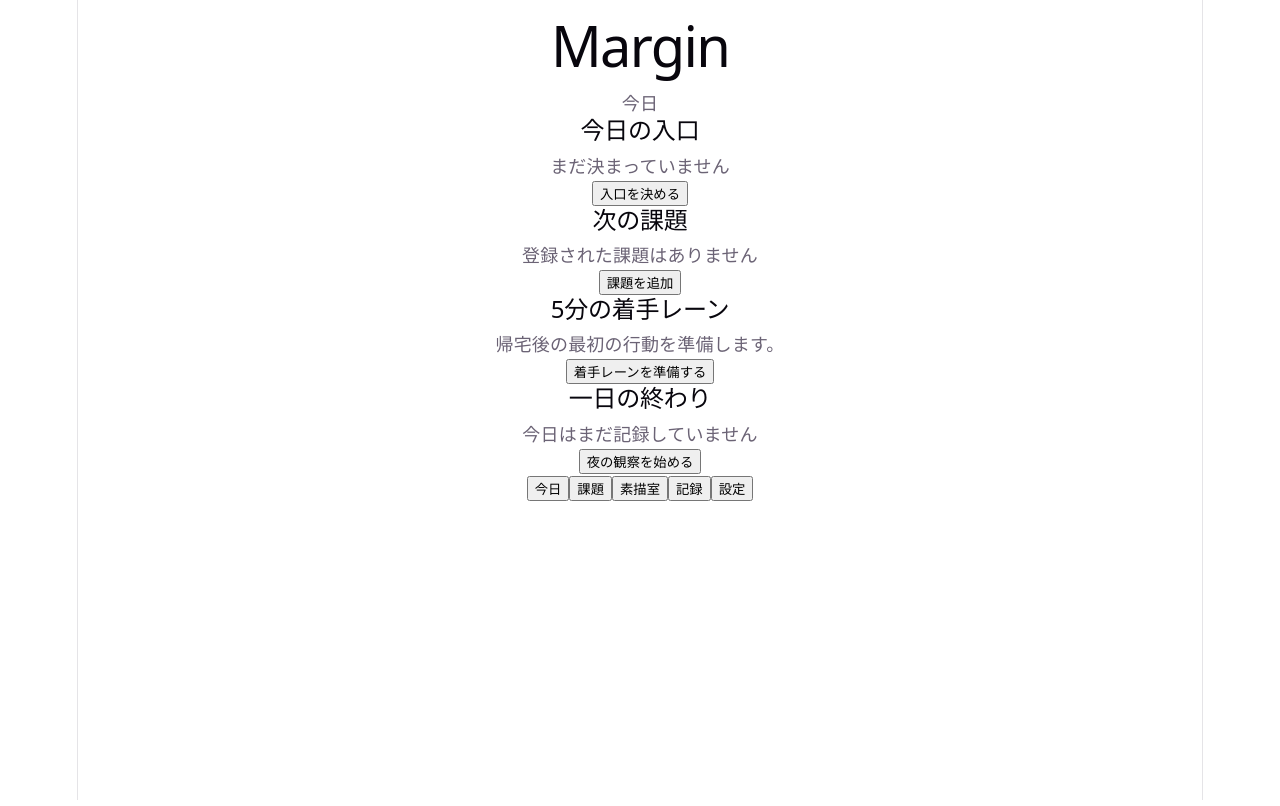
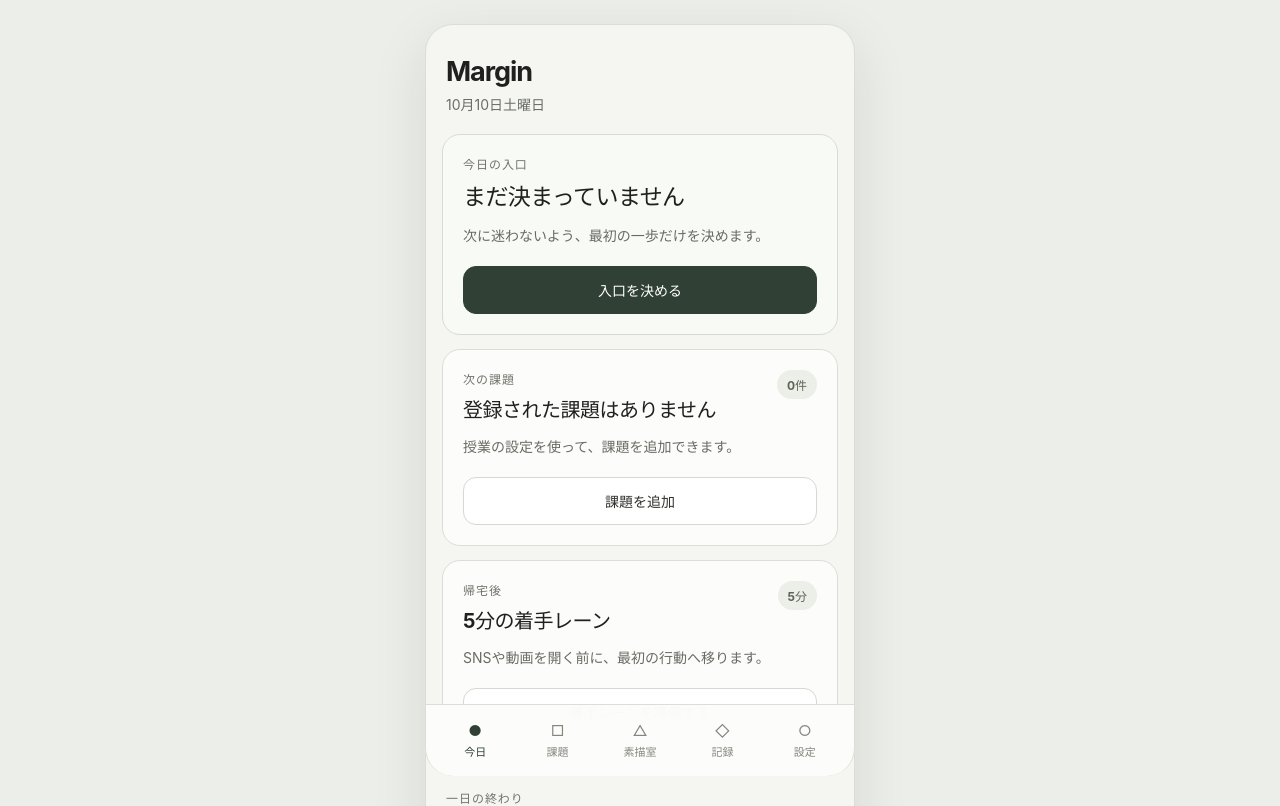
Before and after one commit to Aimai-anemone/margin, a React (Vite) app: page / in a window 1280 px wide. Shown: the top 806 px of the page. Built offline with nearby package versions, Linux system fonts and the light colour scheme.

Commit message:
Create Margin home screen

```diff
--- a/src/App.css
+++ b/src/App.css
@@ -1,184 +1,222 @@
-.counter {
+#root {
+  min-height: 100vh;
+}
+
+button {
+  font: inherit;
+}
+
+.app {
+  position: relative;
+  width: 100%;
+  max-width: 430px;
+  min-height: 100vh;
+  margin: 0 auto;
+  padding-bottom: 96px;
+  background-color: #f5f6f2;
+  color: #20211f;
+}
+
+.app-header {
+  padding: 30px 20px 20px;
+}
+
+.app-name {
+  margin: 0;
+  font-size: 27px;
+  font-weight: 700;
+  letter-spacing: -0.04em;
+}
+
+.today-date {
+  margin: 6px 0 0;
+  color: #6b6e66;
+  font-size: 14px;
+}
+
+.main-content {
+  display: grid;
+  gap: 14px;
+  padding: 0 16px 32px;
+}
+
+.card {
+  padding: 20px;
+  border: 1px solid #dcddd7;
+  border-radius: 18px;
+  background-color: #fcfcfa;
+}
+
+.primary-card {
+  border-color: #d6dcd2;
+  background-color: #f8faf6;
+}
+
+.section-label {
+  margin: 0 0 9px;
+  color: #70736b;
+  font-size: 12px;
+  font-weight: 650;
+  letter-spacing: 0.08em;
+}
+
+.card-title {
+  margin: 0;
+  font-size: 20px;
+  font-weight: 650;
+  line-height: 1.45;
+  letter-spacing: -0.025em;
+}
+
+.primary-card .card-title {
+  font-size: 23px;
+}
+
+.supporting-text {
+  margin: 10px 0 18px;
+  color: #696c64;
+  font-size: 14px;
+  line-height: 1.7;
+}
+
+.card-heading {
+  display: flex;
+  align-items: flex-start;
+  justify-content: space-between;
+  gap: 16px;
+}
+
+.badge {
+  flex-shrink: 0;
+  padding: 6px 10px;
+  border-radius: 999px;
+  background-color: #eceee8;
+  color: #5e6259;
+  font-size: 12px;
+  font-weight: 650;
+}
+
+.primary-button,
+.secondary-button {
+  width: 100%;
+  min-height: 48px;
+  padding: 11px 16px;
+  border-radius: 13px;
+  font-size: 14px;
+  font-weight: 650;
+  cursor: pointer;
+}
+
+.primary-button {
+  border: 1px solid #304034;
+  background-color: #304034;
+  color: #ffffff;
+}
+
+.secondary-button {
+  border: 1px solid #d6d8d1;
+  background-color: #ffffff;
+  color: #30312e;
+}
+
+.primary-button:hover {
+  background-color: #263529;
+}
+
+.secondary-button:hover {
+  background-color: #f6f7f3;
+}
+
+.primary-button:active,
+.secondary-button:active,
+.text-button:active,
+.nav-item:active {
+  transform: scale(0.98);
+}
+
+.closing-section {
+  display: flex;
+  align-items: center;
+  justify-content: space-between;
+  gap: 18px;
+  padding: 18px 4px 10px;
+}
+
+.closing-title {
+  margin: 0;
   font-size: 16px;
-  padding: 5px 10px;
-  border-radius: 5px;
-  color: var(--accent);
-  background: var(--accent-bg);
-  border: 2px solid transparent;
-  transition: border-color 0.3s;
-  margin-bottom: 24px;
+  font-weight: 620;
+  line-height: 1.5;
+}
 
-  &:hover {
-    border-color: var(--accent-border);
+.text-button {
+  flex-shrink: 0;
+  padding: 10px 0;
+  border: 0;
+  background-color: transparent;
+  color: #3d5744;
+  font-size: 13px;
+  font-weight: 680;
+  cursor: pointer;
+}
+
+.bottom-navigation {
+  position: fixed;
+  right: 0;
+  bottom: 0;
+  left: 0;
+  z-index: 10;
+  display: grid;
+  grid-template-columns: repeat(5, 1fr);
+  width: 100%;
+  max-width: 430px;
+  margin: 0 auto;
+  padding: 8px 8px calc(8px + env(safe-area-inset-bottom));
+  border-top: 1px solid #dcddd7;
+  background-color: rgba(252, 252, 250, 0.96);
+  backdrop-filter: blur(16px);
+}
+
+.nav-item {
+  display: flex;
+  min-width: 0;
+  min-height: 55px;
+  flex-direction: column;
+  align-items: center;
+  justify-content: center;
+  gap: 5px;
+  padding: 4px 2px;
+  border: 0;
+  background-color: transparent;
+  color: #85877f;
+  font-size: 11px;
+  cursor: pointer;
+}
+
+.nav-symbol {
+  font-size: 15px;
+  line-height: 1;
+}
+
+.nav-item.active {
+  color: #304034;
+  font-weight: 680;
+}
+
+@media (min-width: 700px) {
+  .app {
+    min-height: calc(100vh - 48px);
+    margin: 24px auto;
+    overflow: hidden;
+    border: 1px solid #dcddd7;
+    border-radius: 28px;
+    box-shadow: 0 18px 55px rgba(31, 35, 30, 0.1);
   }
-  &:focus-visible {
-    outline: 2px solid var(--accent);
-    outline-offset: 2px;
+
+  .bottom-navigation {
+    bottom: 24px;
+    border-right: 1px solid #dcddd7;
+    border-left: 1px solid #dcddd7;
+    border-radius: 0 0 28px 28px;
   }
 }
-
-.hero {
-  position: relative;
-
-  .base,
-  .framework,
-  .vite {
-    inset-inline: 0;
-    margin: 0 auto;
-  }
-
-  .base {
-    width: 170px;
-    position: relative;
-    z-index: 0;
-  }
-
-  .framework,
-  .vite {
-    position: absolute;
-  }
-
-  .framework {
-    z-index: 1;
-    top: 34px;
-    height: 28px;
-    transform: perspective(2000px) rotateZ(300deg) rotateX(44deg) rotateY(39deg)
-      scale(1.4);
-  }
-
-  .vite {
-    z-index: 0;
-    top: 107px;
-    height: 26px;
-    width: auto;
-    transform: perspective(2000px) rotateZ(300deg) rotateX(40deg) rotateY(39deg)
-      scale(0.8);
-  }
-}
-
-#center {
-  display: flex;
-  flex-direction: column;
-  gap: 25px;
-  place-content: center;
-  place-items: center;
-  flex-grow: 1;
-
-  @media (max-width: 1024px) {
-    padding: 32px 20px 24px;
-    gap: 18px;
-  }
-}
-
-#next-steps {
-  display: flex;
-  border-top: 1px solid var(--border);
-  text-align: left;
-
-  & > div {
-    flex: 1 1 0;
-    padding: 32px;
-    @media (max-width: 1024px) {
-      padding: 24px 20px;
-    }
-  }
-
-  .icon {
-    margin-bottom: 16px;
-    width: 22px;
-    height: 22px;
-  }
-
-  @media (max-width: 1024px) {
-    flex-direction: column;
-    text-align: center;
-  }
-}
-
-#docs {
-  border-right: 1px solid var(--border);
-
-  @media (max-width: 1024px) {
-    border-right: none;
-    border-bottom: 1px solid var(--border);
-  }
-}
-
-#next-steps ul {
-  list-style: none;
-  padding: 0;
-  display: flex;
-  gap: 8px;
-  margin: 32px 0 0;
-
-  .logo {
-    height: 18px;
-  }
-
-  a {
-    color: var(--text-h);
-    font-size: 16px;
-    border-radius: 6px;
-    background: var(--social-bg);
-    display: flex;
-    padding: 6px 12px;
-    align-items: center;
-    gap: 8px;
-    text-decoration: none;
-    transition: box-shadow 0.3s;
-
-    &:hover {
-      box-shadow: var(--shadow);
-    }
-    .button-icon {
-      height: 18px;
-      width: 18px;
-    }
-  }
-
-  @media (max-width: 1024px) {
-    margin-top: 20px;
-    flex-wrap: wrap;
-    justify-content: center;
-
-    li {
-      flex: 1 1 calc(50% - 8px);
-    }
-
-    a {
-      width: 100%;
-      justify-content: center;
-      box-sizing: border-box;
-    }
-  }
-}
-
-#spacer {
-  height: 88px;
-  border-top: 1px solid var(--border);
-  @media (max-width: 1024px) {
-    height: 48px;
-  }
-}
-
-.ticks {
-  position: relative;
-  width: 100%;
-
-  &::before,
-  &::after {
-    content: '';
-    position: absolute;
-    top: -4.5px;
-    border: 5px solid transparent;
-  }
-
-  &::before {
-    left: 0;
-    border-left-color: var(--border);
-  }
-  &::after {
-    right: 0;
-    border-right-color: var(--border);
-  }
-}
--- a/src/App.tsx
+++ b/src/App.tsx
@@ -1,51 +1,124 @@
+import './App.css'
+
 function App() {
+  const today = new Intl.DateTimeFormat('ja-JP', {
+    month: 'long',
+    day: 'numeric',
+    weekday: 'long',
+  }).format(new Date())
+
   return (
-    <main>
-      <header>
-        <h1>Margin</h1>
-        <p>今日</p>
+    <div className="app">
+      <header className="app-header">
+        <div>
+          <p className="app-name">Margin</p>
+          <p className="today-date">{today}</p>
+        </div>
       </header>
 
-      <section>
-        <h2>今日の入口</h2>
-        <p>まだ決まっていません</p>
-        <button type="button">
+      <main className="main-content">
+        <section className="card primary-card">
+          <p className="section-label">今日の入口</p>
+
+          <h1 className="card-title">
+            まだ決まっていません
+          </h1>
+
+          <p className="supporting-text">
+            次に迷わないよう、最初の一歩だけを決めます。
+          </p>
+
+          <button className="primary-button" type="button">
             入口を決める
           </button>
         </section>
 
-      <section>
-        <h2>次の課題</h2>
-        <p>登録された課題はありません</p>
-        <button type="button">
+        <section className="card">
+          <div className="card-heading">
+            <div>
+              <p className="section-label">次の課題</p>
+
+              <h2 className="card-title">
+                登録された課題はありません
+              </h2>
+            </div>
+
+            <span className="badge">0件</span>
+          </div>
+
+          <p className="supporting-text">
+            授業の設定を使って、課題を追加できます。
+          </p>
+
+          <button className="secondary-button" type="button">
             課題を追加
           </button>
         </section>
 
-      <section>
-        <h2>5分の着手レーン</h2>
-        <p>帰宅後の最初の行動を準備します。</p>
-        <button type="button">
+        <section className="card">
+          <div className="card-heading">
+            <div>
+              <p className="section-label">帰宅後</p>
+
+              <h2 className="card-title">
+                5分の着手レーン
+              </h2>
+            </div>
+
+            <span className="badge">5分</span>
+          </div>
+
+          <p className="supporting-text">
+            SNSや動画を開く前に、最初の行動へ移ります。
+          </p>
+
+          <button className="secondary-button" type="button">
             着手レーンを準備する
           </button>
         </section>
 
-      <section>
-        <h2>一日の終わり</h2>
-        <p>今日はまだ記録していません</p>
-        <button type="button">
+        <section className="closing-section">
+          <div>
+            <p className="section-label">一日の終わり</p>
+
+            <h2 className="closing-title">
+              今日はまだ記録していません
+            </h2>
+          </div>
+
+          <button className="text-button" type="button">
             夜の観察を始める
           </button>
         </section>
+      </main>
 
-      <nav>
-        <button type="button">今日</button>
-        <button type="button">課題</button>
-        <button type="button">素描室</button>
-        <button type="button">記録</button>
-        <button type="button">設定</button>
+      <nav className="bottom-navigation">
+        <button className="nav-item active" type="button">
+          <span className="nav-symbol">●</span>
+          <span>今日</span>
+        </button>
+
+        <button className="nav-item" type="button">
+          <span className="nav-symbol">□</span>
+          <span>課題</span>
+        </button>
+
+        <button className="nav-item" type="button">
+          <span className="nav-symbol">△</span>
+          <span>素描室</span>
+        </button>
+
+        <button className="nav-item" type="button">
+          <span className="nav-symbol">◇</span>
+          <span>記録</span>
+        </button>
+
+        <button className="nav-item" type="button">
+          <span className="nav-symbol">○</span>
+          <span>設定</span>
+        </button>
       </nav>
-    </main>
+    </div>
   )
 }
 
--- a/src/index.css
+++ b/src/index.css
@@ -1,111 +1,46 @@
 :root {
-  --text: #6b6375;
-  --text-h: #08060d;
-  --bg: #fff;
-  --border: #e5e4e7;
-  --code-bg: #f4f3ec;
-  --accent: #aa3bff;
-  --accent-bg: rgba(170, 59, 255, 0.1);
-  --accent-border: rgba(170, 59, 255, 0.5);
-  --social-bg: rgba(244, 243, 236, 0.5);
-  --shadow:
-    rgba(0, 0, 0, 0.1) 0 10px 15px -3px, rgba(0, 0, 0, 0.05) 0 4px 6px -2px;
+  font-family:
+    -apple-system,
+    BlinkMacSystemFont,
+    "Segoe UI",
+    "Hiragino Sans",
+    "Yu Gothic UI",
+    "Yu Gothic",
+    sans-serif;
 
-  --sans: system-ui, 'Segoe UI', Roboto, sans-serif;
-  --heading: system-ui, 'Segoe UI', Roboto, sans-serif;
-  --mono: ui-monospace, Consolas, monospace;
+  color: #20211f;
+  background-color: #eceee9;
 
-  font: 18px/145% var(--sans);
-  letter-spacing: 0.18px;
-  color-scheme: light dark;
-  color: var(--text);
-  background: var(--bg);
   font-synthesis: none;
   text-rendering: optimizeLegibility;
   -webkit-font-smoothing: antialiased;
   -moz-osx-font-smoothing: grayscale;
-
-  @media (max-width: 1024px) {
-    font-size: 16px;
-  }
 }
 
-@media (prefers-color-scheme: dark) {
-  :root {
-    --text: #9ca3af;
-    --text-h: #f3f4f6;
-    --bg: #16171d;
-    --border: #2e303a;
-    --code-bg: #1f2028;
-    --accent: #c084fc;
-    --accent-bg: rgba(192, 132, 252, 0.15);
-    --accent-border: rgba(192, 132, 252, 0.5);
-    --social-bg: rgba(47, 48, 58, 0.5);
-    --shadow:
-      rgba(0, 0, 0, 0.4) 0 10px 15px -3px, rgba(0, 0, 0, 0.25) 0 4px 6px -2px;
-  }
-
-  #social .button-icon {
-    filter: invert(1) brightness(2);
-  }
-}
-
-#root {
-  width: 1126px;
-  max-width: 100%;
-  margin: 0 auto;
-  text-align: center;
-  border-inline: 1px solid var(--border);
-  min-height: 100svh;
-  display: flex;
-  flex-direction: column;
+* {
   box-sizing: border-box;
 }
 
-body {
-  margin: 0;
+html {
+  min-width: 320px;
+  min-height: 100%;
+  background-color: #eceee9;
 }
 
-h1,
-h2 {
-  font-family: var(--heading);
-  font-weight: 500;
-  color: var(--text-h);
+body {
+  min-width: 320px;
+  min-height: 100vh;
+  margin: 0;
+  background-color: #eceee9;
 }
 
-h1 {
-  font-size: 56px;
-  letter-spacing: -1.68px;
-  margin: 32px 0;
-  @media (max-width: 1024px) {
-    font-size: 36px;
-    margin: 20px 0;
-  }
-}
-h2 {
-  font-size: 24px;
-  line-height: 118%;
-  letter-spacing: -0.24px;
-  margin: 0 0 8px;
-  @media (max-width: 1024px) {
-    font-size: 20px;
-  }
-}
-p {
-  margin: 0;
+button,
+input,
+textarea,
+select {
+  font: inherit;
 }
 
-code,
-.counter {
-  font-family: var(--mono);
-  display: inline-flex;
-  border-radius: 4px;
-  color: var(--text-h);
+button {
+  -webkit-tap-highlight-color: transparent;
 }
-
-code {
-  font-size: 15px;
-  line-height: 135%;
-  padding: 4px 8px;
-  background: var(--code-bg);
-}
```
Lines whose indentation alone changed are shown as unchanged.
